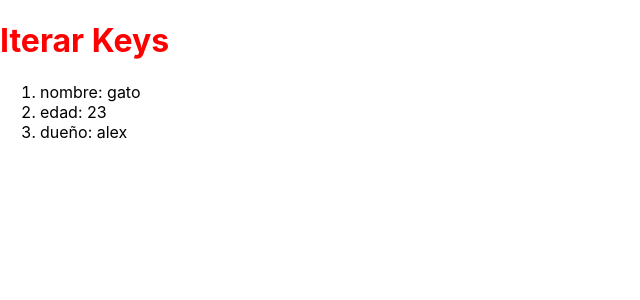
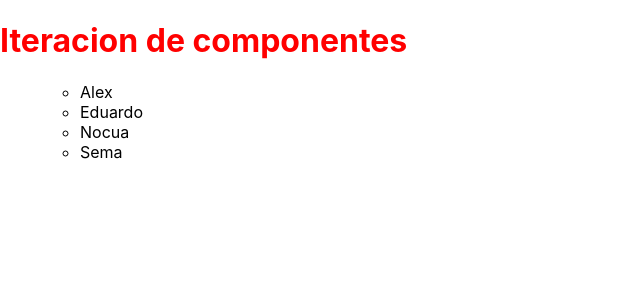
Before and after one commit to AlexNocua/cursoreact, a React (Create React App) app: page / in a window 1280 px wide. Shown: the top 300 px of the page, without its empty margins (0-640 px from the left). Built offline with nearby package versions, Linux system fonts and the light colour scheme.

Commit message:
Iteracion de componentes con propiedades, ejemplo de herecia desde componente padre a componente hijo.

```diff
--- a/src/App.jsx
+++ b/src/App.jsx
@@ -16,6 +16,7 @@ import RenderizadoCondicional from "./components/RenderizadoCondicional.jsx";
 import SpreadOperator from "./components/SpreadOperator.jsx";
 import IterarArrays from "./components/IterarArrays.jsx";
 import IterarKeys from "./components/IterarKeys.jsx";
+import Padre from "./components/iterandoComponentes/Padre.jsx";
 // import CicloVidaComponentes from "./components/CicloVidaComponentes.jsx"
 
 
@@ -57,7 +58,8 @@ function App() {
       {/* <RenderizadoCondicional></RenderizadoCondicional> */}
       {/* <SpreadOperator></SpreadOperator> */}
       {/* <IterarArrays></IterarArrays> */}
-      <IterarKeys></IterarKeys>
+      {/* <IterarKeys></IterarKeys>F */}
+      <Padre></Padre>
     </>
   );
 }
--- /dev/null
+++ b/src/components/iterandoComponentes/Hijo.jsx
@@ -0,0 +1,15 @@
+import React from 'react'
+
+const Hijo = (props) => {
+    return (
+        <div>
+            <ul>
+                <li>
+                    {props.listaNombres}
+                </li>
+            </ul>
+        </div>
+    )
+}
+
+export default Hijo
--- /dev/null
+++ b/src/components/iterandoComponentes/Padre.jsx
@@ -0,0 +1,22 @@
+import React from 'react'
+import Hijo from './Hijo'
+
+const Padre = () => {
+    const nombres = ['Alex', 'Eduardo', 'Nocua', 'Sema']
+    return (
+        <div>
+            <h1> Iteracion de componentes</h1>
+            <ul>
+                {
+                    nombres.map(nombre => {
+                        return (<>
+                            <Hijo listaNombres={nombre}></Hijo>
+                        </>)
+                    })
+                }
+            </ul>
+        </div>
+    )
+}
+
+export default Padre
```
